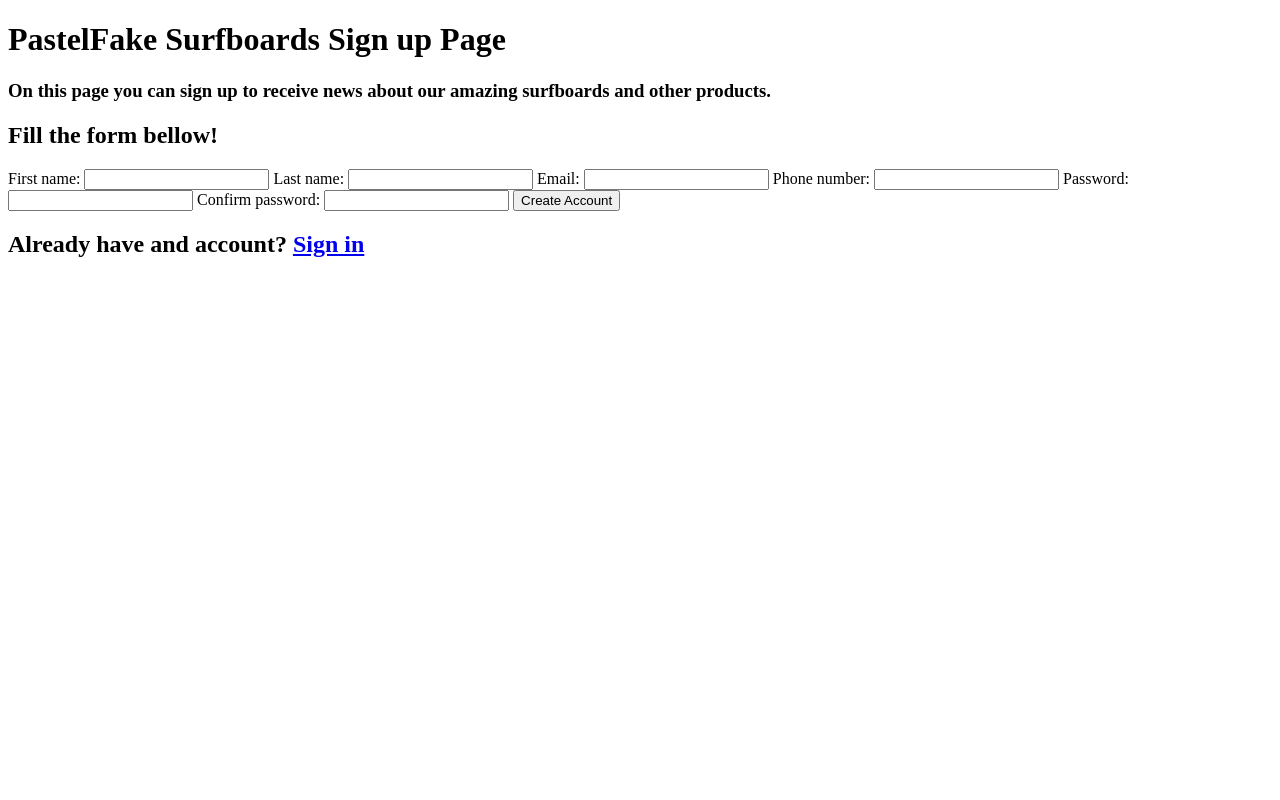
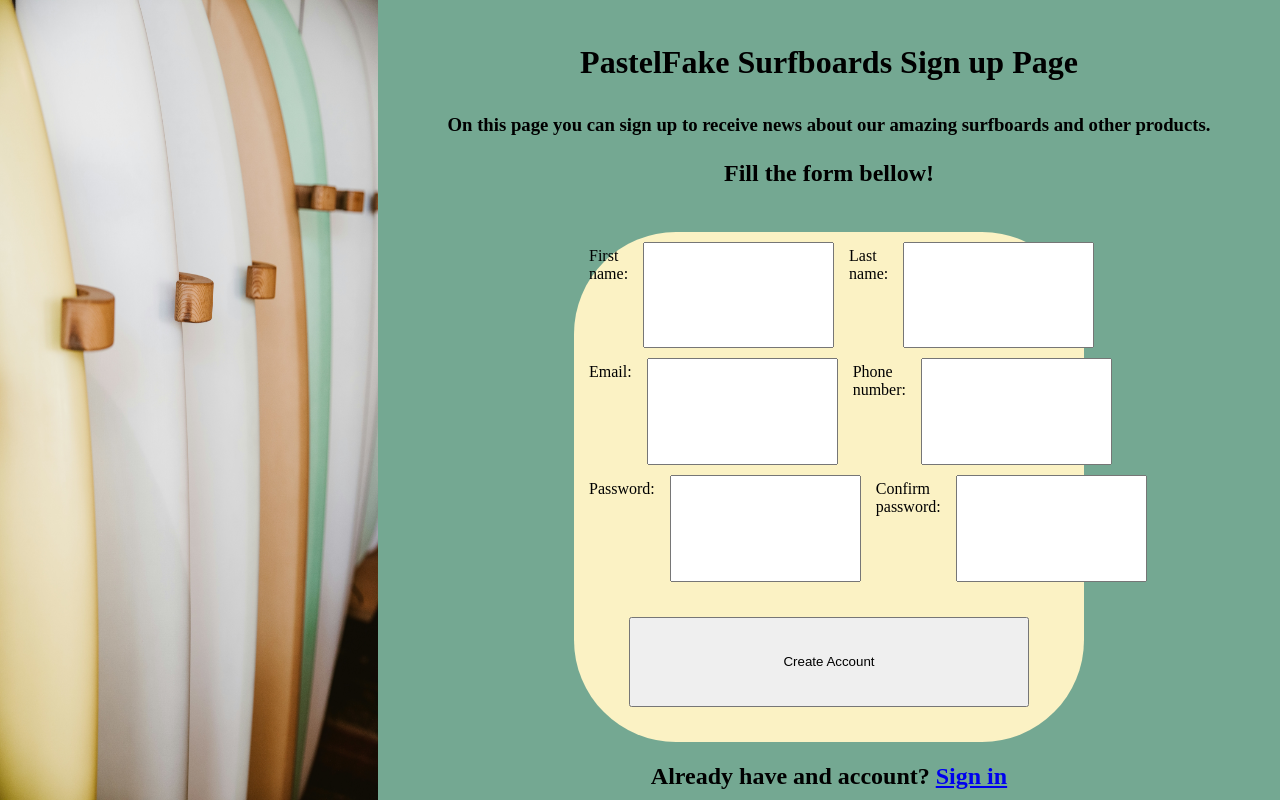
Before and after one commit to RenatoTeixeira/SignUpForm, a plain HTML site: page index.html in a window 1280 px wide. Drawn offline with Linux system fonts and the light colour scheme.

Commit message:
Made progress on the overall styling

```diff
--- a/css/style.css
+++ b/css/style.css
@@ -5,3 +5,86 @@
 #74a892
 #008585
 */
+
+* {
+  margin: 0px;
+}
+
+.container {
+  display: flex;
+  width: 100vw;
+  height: 100vh;
+}
+
+.logo {
+  display: flex;
+  height: 100%;
+  width: 30vw;
+  background-image: url("../img/background.png");
+  background-size: 100% 100%;
+}
+
+.mainbody {
+  display: flex;
+  width: 70vw;
+  flex-direction: column;
+  justify-content: space-between;
+  padding: 10px;
+  background-color: #74a892;
+}
+
+.headings {
+  display: flex;
+  flex-direction: column;
+  justify-content: space-evenly;
+  height: 200px;
+}
+
+h1 {
+  margin: 10px;
+}
+
+.form {
+  display: flex;
+  flex-wrap: wrap;
+  flex-direction: row;
+  justify-content: space-evenly;
+  align-self: center;
+  height: 500px;
+  width: 500px;
+  background-color: #fbf2c4;
+  border-radius: 20%;
+  padding: 5px;
+}
+
+.user,
+.contact,
+.password,
+.signupbutton {
+  display: flex;
+  flex-direction: row;
+  flex: 0 1 400px;
+}
+
+.signin {
+  display: flex;
+  justify-content: center;
+}
+
+label,
+input {
+  display: flex;
+  flex-direction: column;
+  margin: 5px 5px;
+  padding: 5px;
+}
+
+h1,
+h2,
+h3 {
+  text-align: center;
+}
+
+.signupbutton {
+  margin: 30px auto;
+}
--- a/index.html
+++ b/index.html
@@ -9,32 +9,40 @@
   <body>
     <div class="container">
       <div class="logo"></div>
+      <div class="mainbody">
         <div class="headings">
           <h1>PastelFake Surfboards Sign up Page</h1>
           <h3>
             On this page you can sign up to receive news about our amazing
             surfboards and other products.
           </h3>
+          <h2>Fill the form bellow!</h2>
         </div>
-      <div class="form">
-        <h2>Fill the form bellow!</h2>
-        <form action="/submit">
+        <form action="/submit" class="form">
+          <div class="user">
             <label for="first-name">First name:</label>
             <input type="text" id="first-name" name="first_name" />
             <label for="last-name">Last name:</label>
             <input type="text" id="last-name" name="last_name" />
+          </div>
+          <div class="contact">
             <label for="email">Email:</label>
             <input type="email" id="email" name="email" />
             <label for="phone">Phone number:</label>
             <input type="tel" id="phone" name="phone_number" />
+          </div>
+          <div class="password">
             <label for="password">Password:</label>
             <input type="password" id="password" name="password" />
             <label for="password-conf">Confirm password:</label>
             <input type="password" id="password-conf" name="password_conf" />
-          <input type="button" value="Create Account" id="signupButton" />
+          </div>
+          <input type="button" value="Create Account" class="signupbutton" />
         </form>
+        <div class="signin">
+          <h2>Already have and account? <a href="/sign-in.html">Sign in</a></h2>
         </div>
-      <h2>Already have and account? <a href="/sign-in.html">Sign in</a></h2>
+      </div>
     </div>
   </body>
 </html>
```
Also changed, not shown: img/background.png (added). Lines whose indentation alone changed are shown as unchanged.
